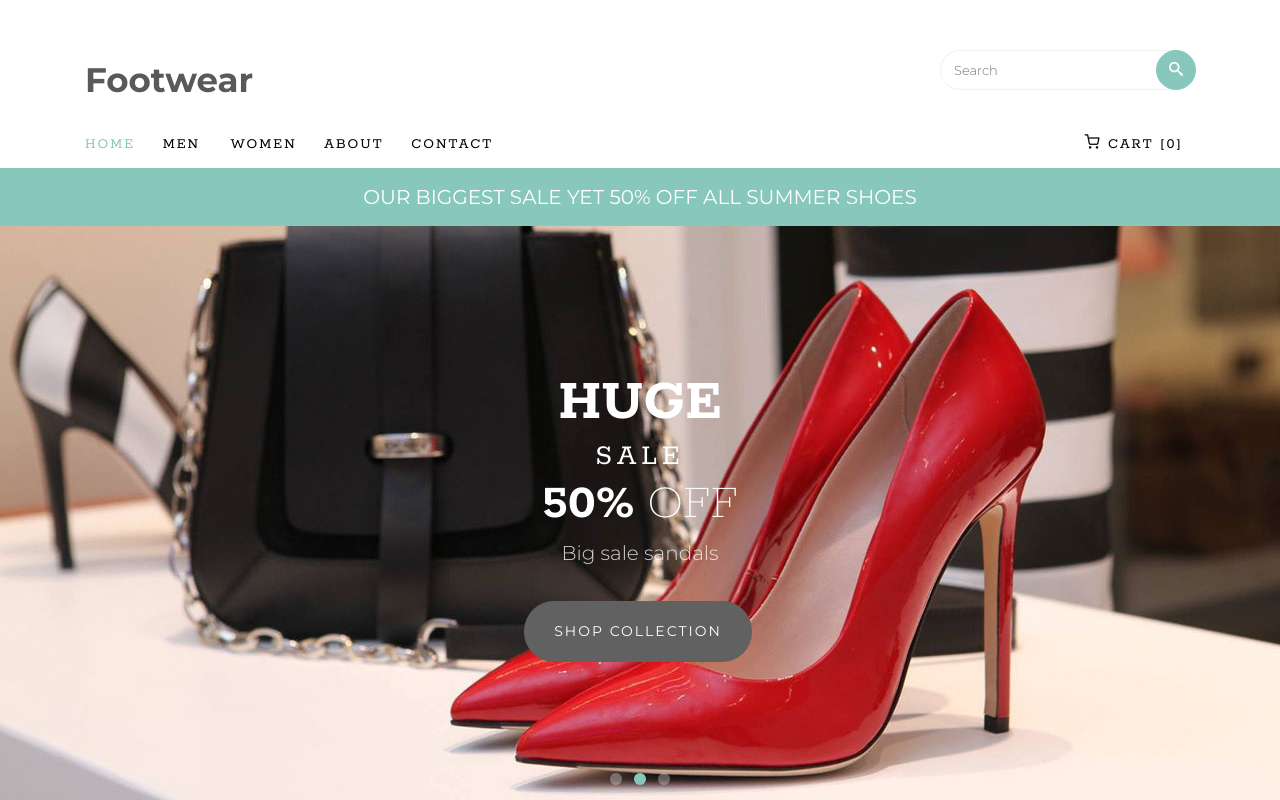
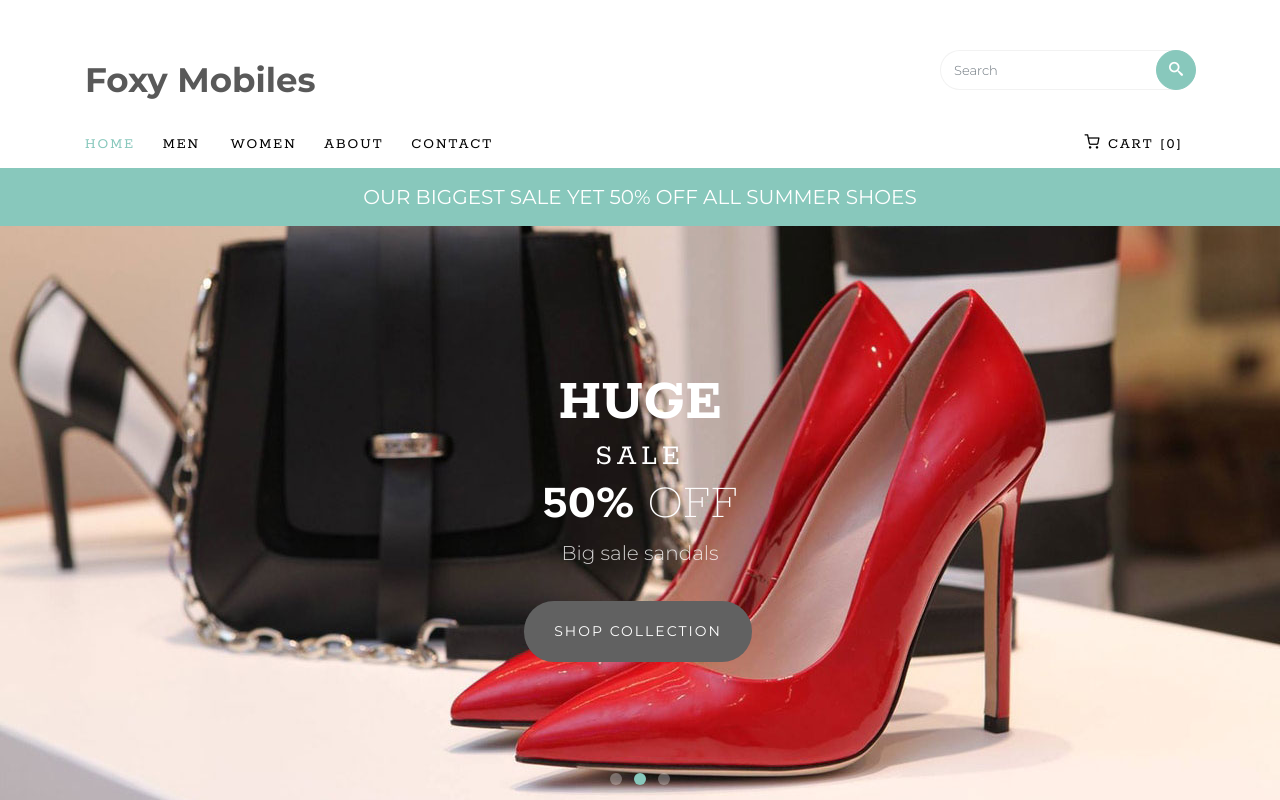
Before and after one commit to SandrajSaju/FootWear, a plain HTML site: page index.html in a window 1280 px wide. Shown: the top 800 px of the page. Drawn offline with Linux system fonts and the light colour scheme; files whose address does not match are found by name.

```diff
--- a/index.html
+++ b/index.html
@@ -46,7 +46,7 @@
 				<div class="container">
 					<div class="row">
 						<div class="col-sm-7 col-md-9">
-							<div id="colorlib-logo"><a href="index.html">Footwear</a></div>
+							<div id="colorlib-logo"><a href="index.html">Foxy Mobiles</a></div>
 						</div>
 						<div class="col-sm-5 col-md-3">
 			            <form action="#" class="search-wrap">
```
